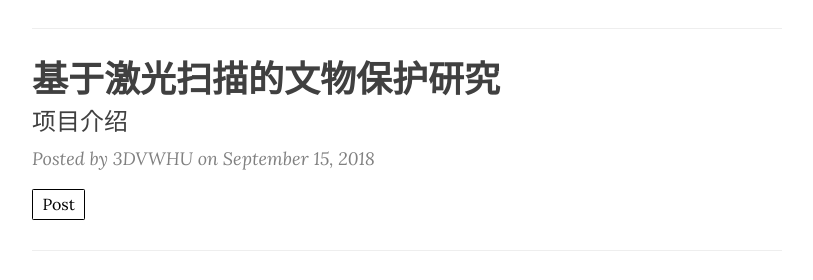
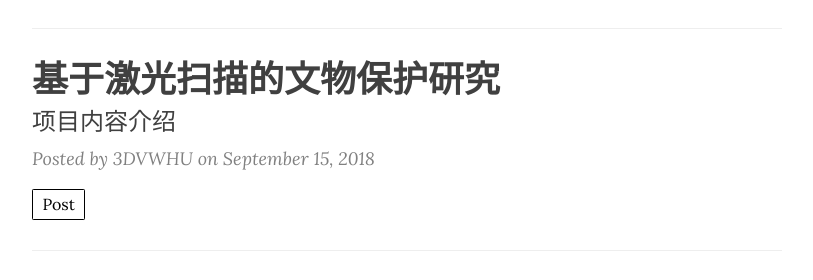
Before and after one commit to 3dvwhu/3dvwhu.github.io, a Jekyll site: the page built from index.html, in a window 1280 px wide. Shown: the part 995-1275 px from the top of the page, without its empty margins (233-1046 px from the left). Built offline with Jekyll 4.4.1, drawn with Linux system fonts in a browser that asks for light colours; nearby versions of some CDN libraries; the list of posts is cut into pages by our own code.

Commit message:
Update 2018-09-15-wenwu.markdown

```diff
--- a/_posts/2018-09-15-wenwu.markdown
+++ b/_posts/2018-09-15-wenwu.markdown
@@ -3,7 +3,7 @@ layout:     post
 title:      基于激光扫描的文物保护研究
 author:     3DVWHU
 tags: 		  post
-subtitle:   项目介绍
+subtitle:   项目内容介绍
 date:  2018-09-15
 ---
 
@@ -50,9 +50,9 @@ date:  2018-09-15
 5）基于三维激光扫描技术的陶瓷质文物碎片修复系统软件开发
 
 ### 扫描文物点云
-![alt text]({{ site.baseurl }}/img/img014.PNG)
+![alt text]({{ site.baseurl }}/img/img014.png)
 
 ### 现场操作过程
-![alt text]({{ site.baseurl }}/img/img015.PNG)
+![alt text]({{ site.baseurl }}/img/img015.png)
 
-![alt text]({{ site.baseurl }}/img/img016.PNG)
+![alt text]({{ site.baseurl }}/img/img016.png)
```
